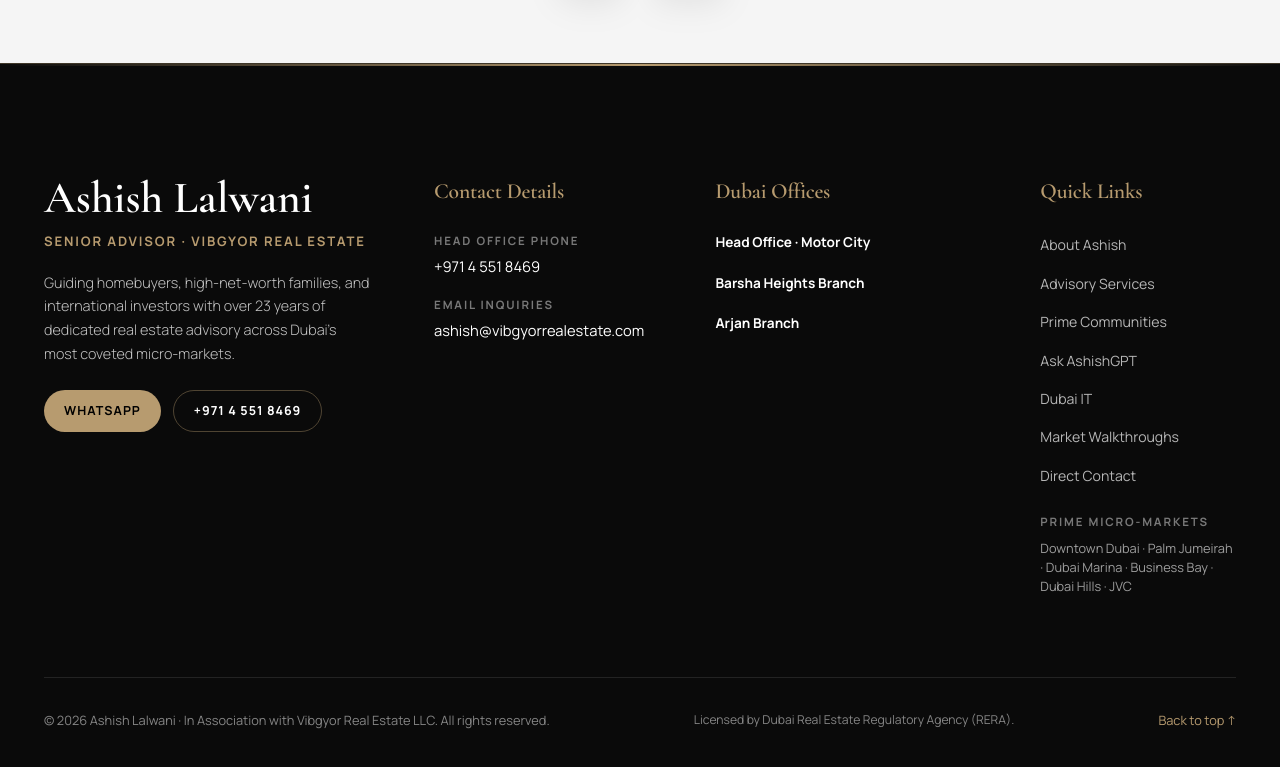
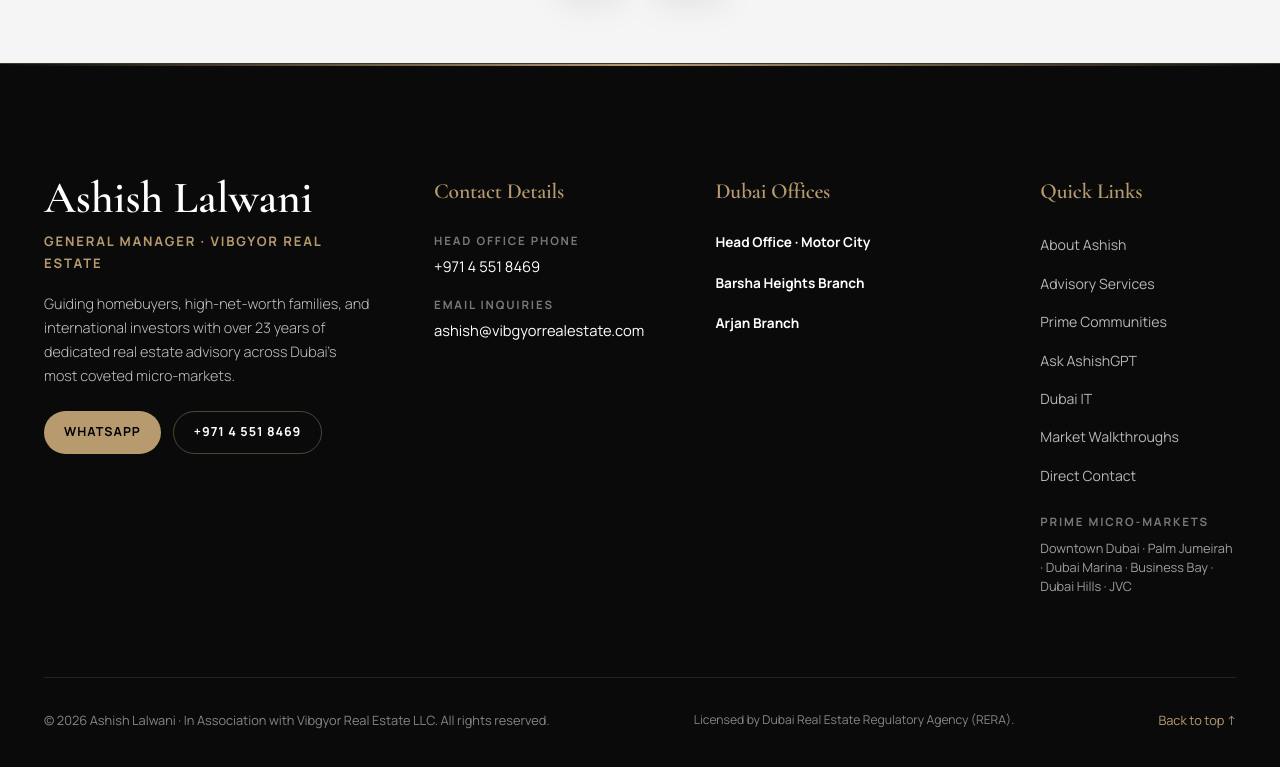
Before and after one commit to Comptech-Enterprises/ashish-portfolio, a Next.js app: page / in a window 1280 px wide. Shown: the part 7960-8727 px from the top of the page. Built offline with nearby package versions, Linux system fonts and the light colour scheme.

Commit message:
feat: update Ashish Lalwani title to General Manager

```diff
--- a/src/components/Footer.tsx
+++ b/src/components/Footer.tsx
@@ -9,7 +9,7 @@
           <div className="footer__brand">
             <h3>Ashish Lalwani</h3>
             <p className="footer__brand-sub">
-              Senior Advisor · Vibgyor Real Estate
+              General Manager · Vibgyor Real Estate
             </p>
             <p className="footer__brand-desc">
               Guiding homebuyers, high-net-worth families, and international
--- a/src/components/PropertyDetailModal.tsx
+++ b/src/components/PropertyDetailModal.tsx
@@ -141,7 +141,7 @@
               </div>
               <div>
                 <h4>Ashish Lalwani</h4>
-                <p className="prop-agent-title">Senior Advisor · Vibgyor Real Estate</p>
+                <p className="prop-agent-title">General Manager · Vibgyor Real Estate</p>
                 <span className="prop-agent-exp">23+ Years in Dubai</span>
               </div>
             </div>
```
